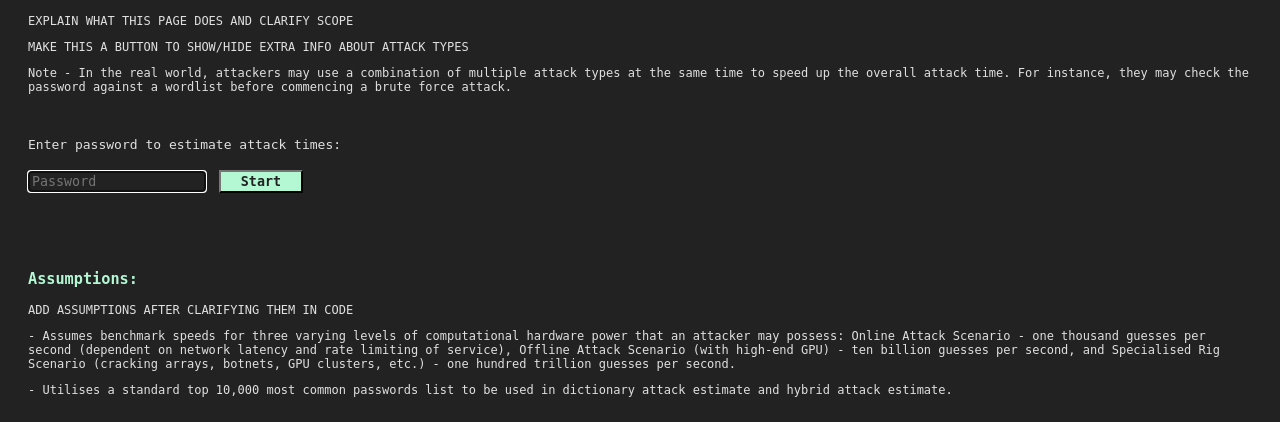
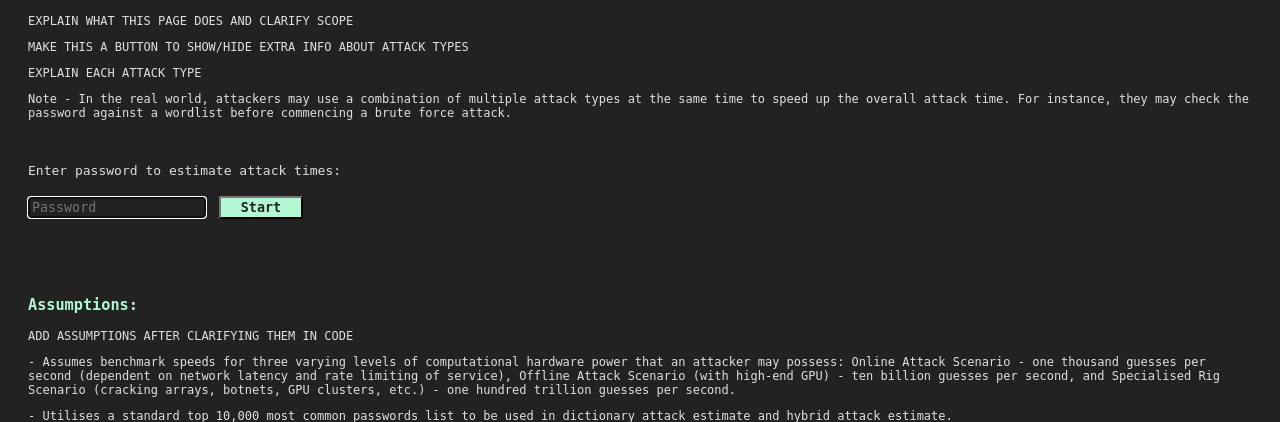
Before and after one commit to shaylaing/password-security-toolkit, a Flask app: page /simulator in a window 1280 px wide. Shown: the part 125-547 px from the top of the page. Run offline with Flask 3, Linux system fonts and the light colour scheme.

Commit message:
Formatting.

```diff
--- a/project/templates/simulator.html
+++ b/project/templates/simulator.html
@@ -9,7 +9,7 @@
         <h3 class="header">About:</h3>
         <p id="about">EXPLAIN WHAT THIS PAGE DOES AND CLARIFY SCOPE</p>
         <button id="showMore" name="showmore" onclick="show_more" style="all: unset; cursor: pointer;">MAKE THIS A BUTTON TO SHOW/HIDE EXTRA INFO ABOUT ATTACK TYPES</button>
-        <p id="moreInfo" name="moreInfo"></p>
+        <p id="moreInfo" name="moreInfo">EXPLAIN EACH ATTACK TYPE</p>
         <p id="note">Note - In the real world, attackers may use a combination of multiple attack types at the same time to speed up the overall attack time. For instance, they may check the password against a wordlist before commencing a brute force attack.</p>
     </div>
     <div class="simulator-form">
```
